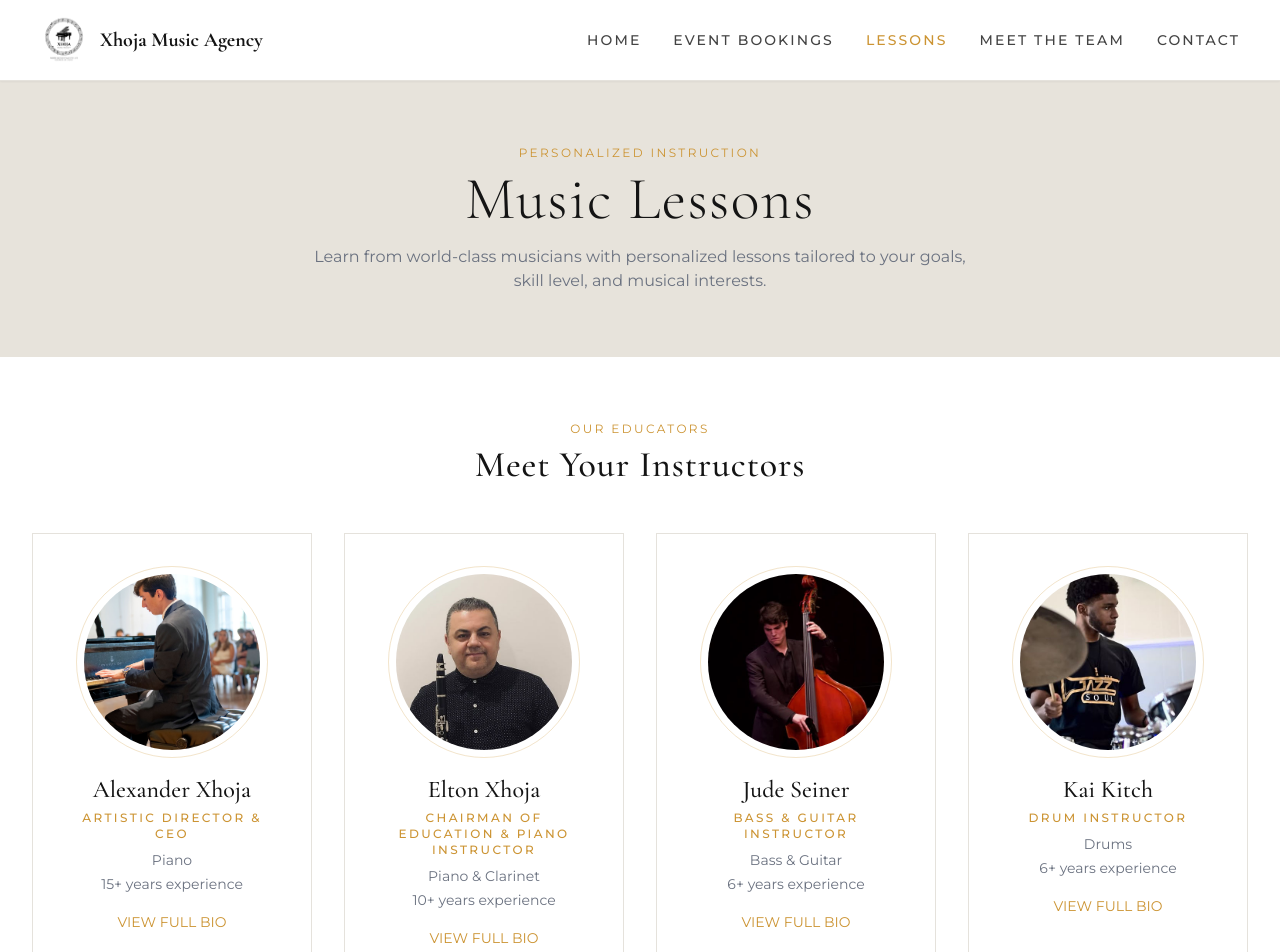
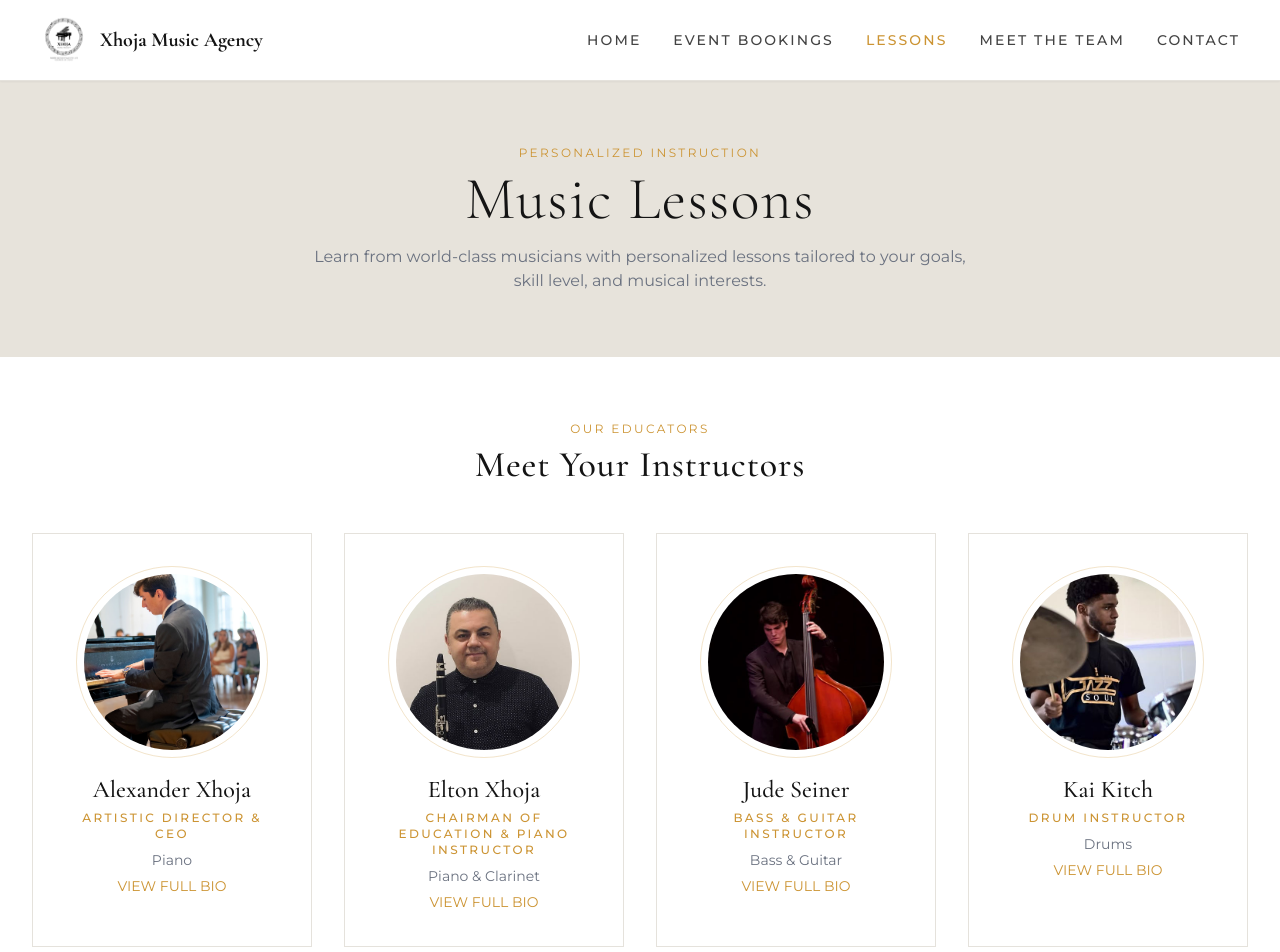
Before and after one commit to xhojamusicagency-cmd/xhoja-music-agency, a React (Vite) app: page /lessons in a window 1280 px wide. Shown: the top 952 px of the page. Built offline with nearby package versions, Linux system fonts and the light colour scheme.

Commit message:
Remove teaching experience from instructor cards on Lessons page

```diff
--- a/src/pages/Lessons.tsx
+++ b/src/pages/Lessons.tsx
@@ -331,7 +331,6 @@ export default function Lessons() {
                 <h3 className="font-serif text-lg sm:text-2xl font-medium mb-1">{instructor.name}</h3>
                 <p className="text-gold text-[10px] sm:text-xs font-medium uppercase tracking-[1.5px] sm:tracking-[2.4px] mb-2">{instructor.role}</p>
                 <p className="text-gray-500 text-xs sm:text-sm mb-1 hidden sm:block">{instructor.instruments}</p>
-                <p className="text-gray-500 text-xs sm:text-sm mb-3 sm:mb-4">{instructor.experience} experience</p>
                 <a
                   href={`#instructor-${instructor.id}`}
                   className="text-gold hover:text-gold/80 font-normal text-xs sm:text-sm transition-colors cursor-pointer inline-block"
```
